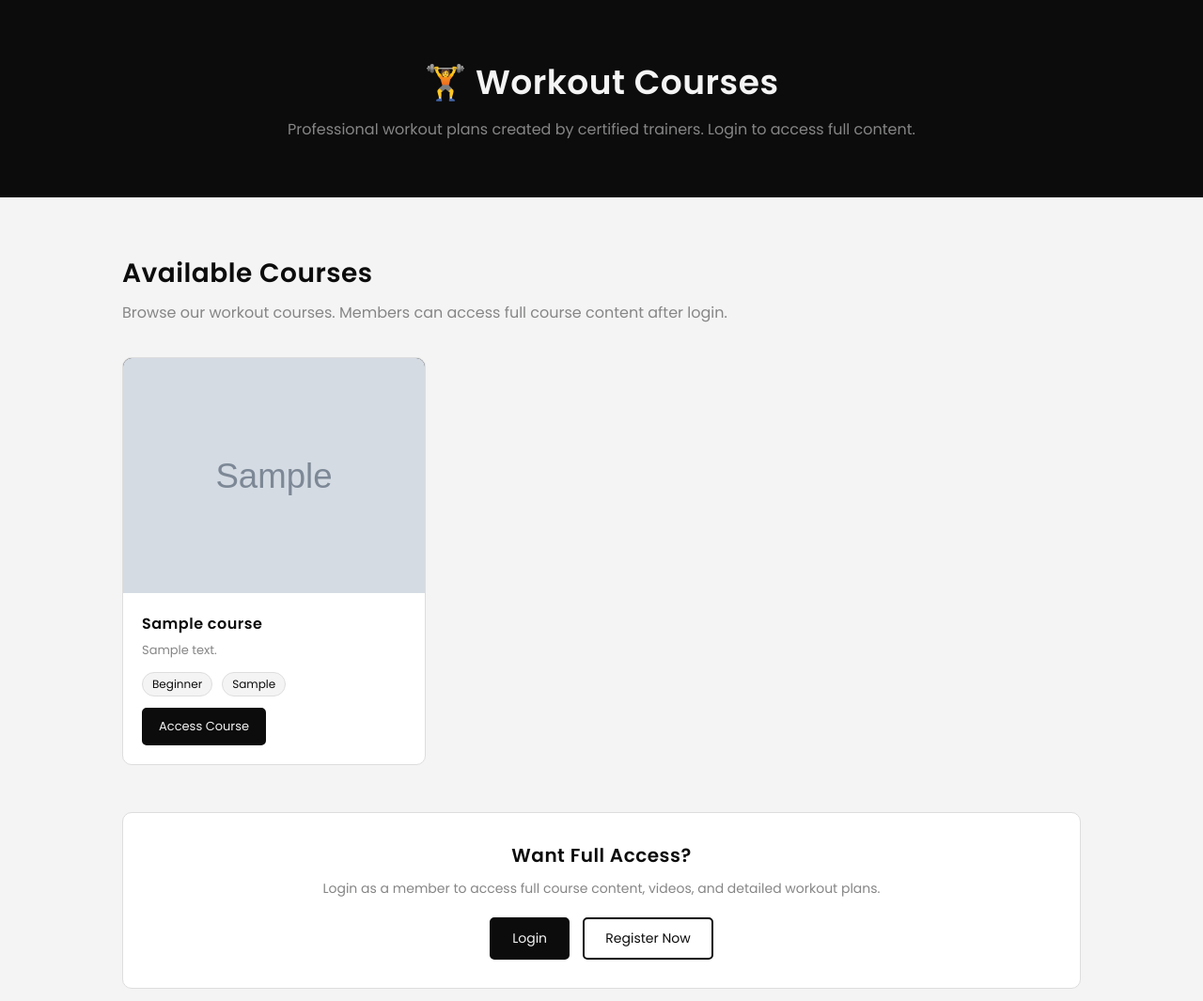
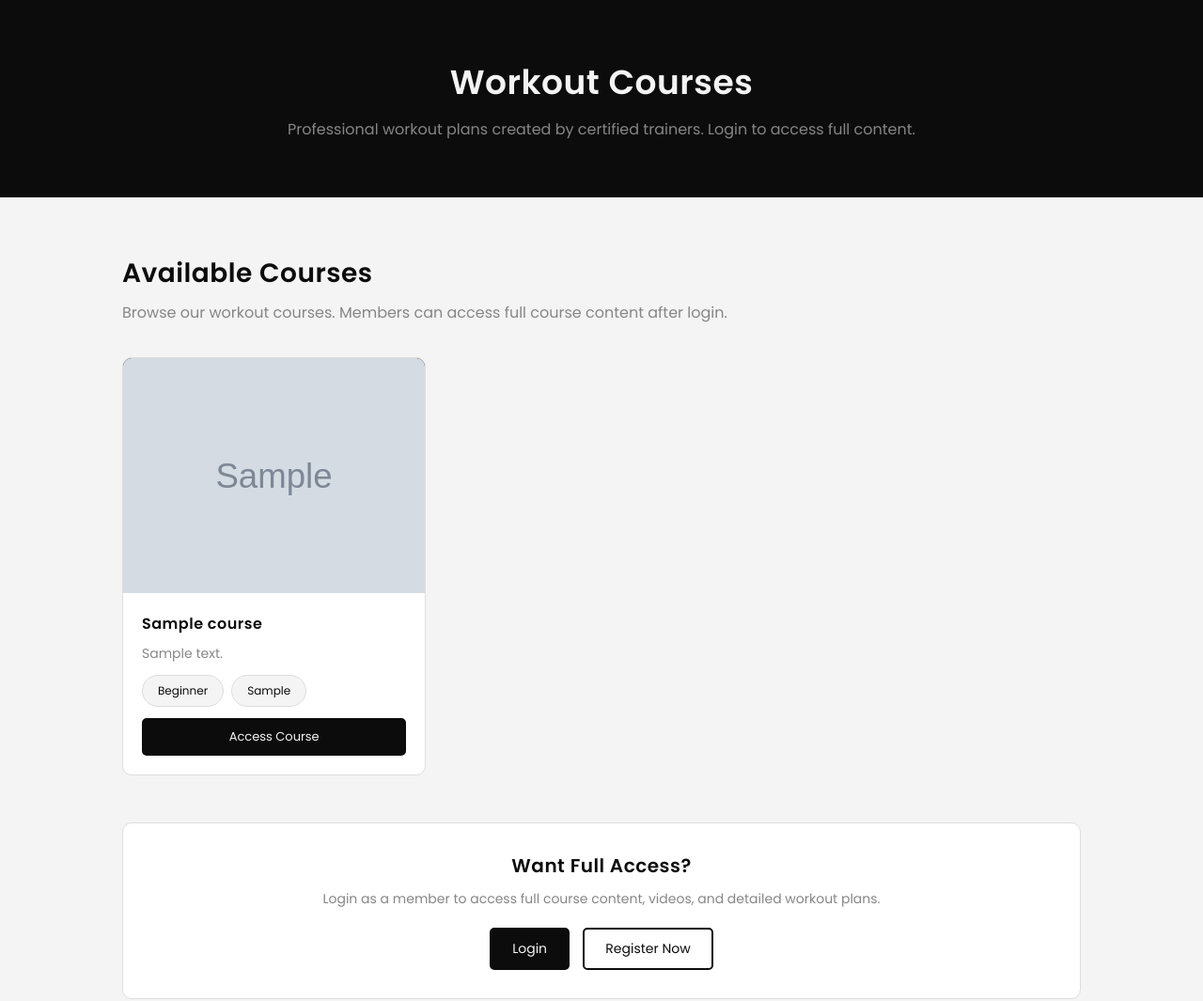
Before and after one commit to careerbuilder21/gymify-project, a Django app: page /courses/ in a window 1280 px wide. Shown: the part 75-1140 px from the top of the page at 94% size. Run offline with Django 5.2, Linux system fonts and the light colour scheme; tables that the repository leaves empty hold one stand-in row (values such as "Sample post"); grey boxes marked "Sample" are stand-in pictures.

Commit message:
Latest changes

```diff
--- a/static/css/style.css
+++ b/static/css/style.css
@@ -898,6 +898,8 @@ margin-top: 2px;
     border: 1px solid #ddd;
     border-radius: 10px;
     overflow: hidden;
+    display: flex;
+    flex-direction: column;
 }
 
 .course-thumb {
@@ -911,37 +913,47 @@ margin-top: 2px;
 
 .course-body {
     padding: 20px;
+    display: flex;
+    flex-direction: column;
+    flex: 1;
 }
 
 .course-body h3 {
     font-size: 16px;
     color: #0C0C0C;
-    margin-bottom: 6px;
+    margin-bottom: 8px;
 }
 
 .course-body p {
-    font-size: 13px;
+    font-size: 14px;
     color: #858685;
     line-height: 1.6;
+    flex: 1;
     margin-bottom: 12px;
 }
 
 .course-meta {
     display: flex;
-    gap: 10px;
+    gap: 8px;
     flex-wrap: wrap;
     margin-bottom: 12px;
+    margin-top: auto;
 }
 
 .badge {
     background-color: #F4F4F4;
     border: 1px solid #ddd;
     color: #0C0C0C;
-    padding: 3px 10px;
+    padding: 7px 16px;
     border-radius: 20px;
     font-size: 12px;
 }
-
+.course-body .btn-solid,
+.course-body a.btn-solid {
+    margin-top: auto;
+    display: block;
+    text-align: center;
+}
 /* ===========================
    DASHBOARD COMMON
 =========================== */
--- a/templates/courses.html
+++ b/templates/courses.html
@@ -27,7 +27,7 @@
 
     <!-- PAGE HEADER -->
     <div class="page-header">
-        <h1>🏋️ Workout Courses</h1>
+        <h1>Workout Courses</h1>
         <p>Professional workout plans created by certified trainers. Login to access full content.</p>
     </div>
 
--- a/templates/store.html
+++ b/templates/store.html
@@ -124,7 +124,7 @@
                 </div>
                 <div class="product-info">
                     <h3>Ghost Energy Drink</h3>
-                    <p class="product-desc">
+                    <p class="product-desc" style="padding-bottom: 17px;">
                         Boost your energy level during exercise</p>
                     <p class="product-price">PKR 1000</p>
                     <a href="{% url 'login' %}"
@@ -142,7 +142,7 @@
                 </div>
                 <div class="product-info">
                     <h3>Celsius Energy Drink</h3>
-                    <p class="product-desc">
+                    <p class="product-desc"style="padding-bottom: 17px;">
                         Celsius flavor is like a summer sunset
                     </p>
                     <p class="product-price">PKR 2300</p>
@@ -180,7 +180,7 @@
                 </div>
                 <div class="product-info">
                     <h3>Bang Energy Drink</h3>
-                    <p class="product-desc">
+                    <p class="product-desc"style="padding-bottom: 17px;">
                         Bang Energy delivers a powerful energy boost
                     </p>
                     <p class="product-price">PKR 1500</p>
```
